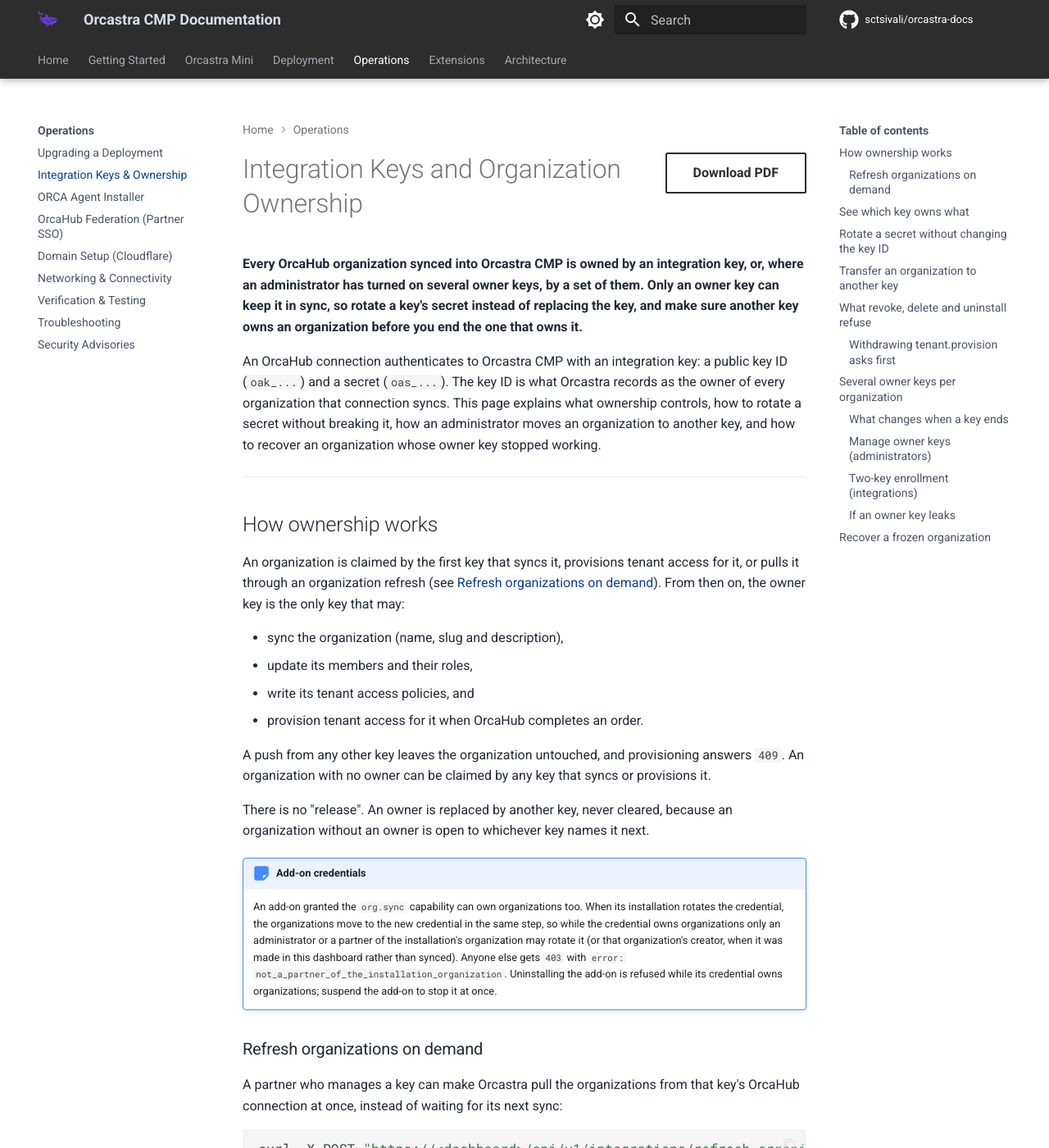
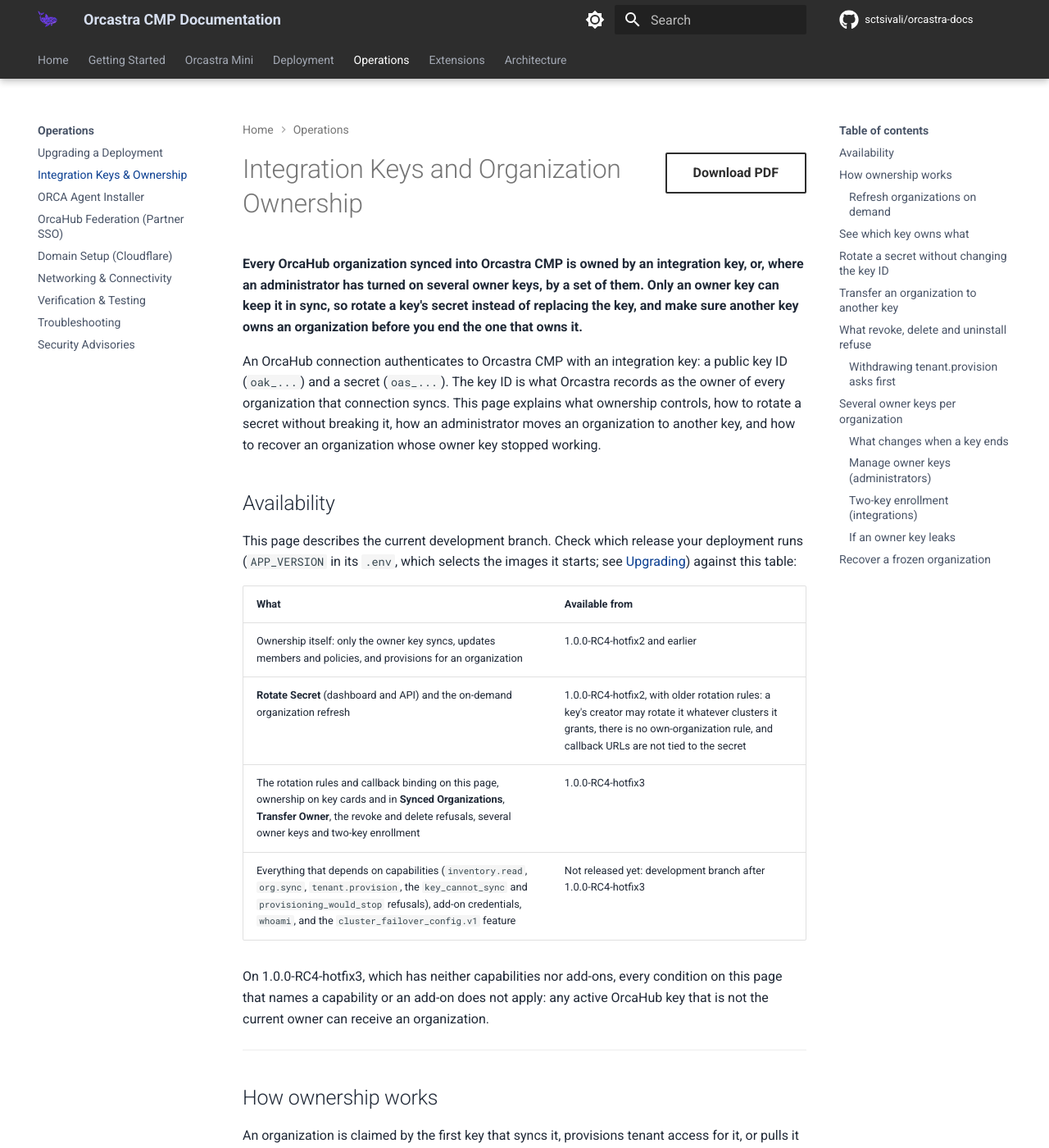
Before and after one commit to sctsivali/orcastra-docs, an MkDocs documentation site: the page built from docs/operations/integration-keys.md, in a window 1280 px wide and 1400 px high. Shown: the whole window at 82% size. Built offline with MkDocs 1.6.1 and Material for MkDocs 9.7.7, drawn with Linux system fonts in a browser that asks for light colours; comment, search, counter and statistics services are not loaded; the version menu is left out; some of the changed text lies outside the part shown.

Commit message:
docs(operations): say which release carries each key feature
The key ownership page described the development branch with no
release marker, so an operator on 1.0.0-RC4-hotfix3 would look for
capabilities, add-ons and whoami that their release does not have, and
one on hotfix2 would expect rotation rules it does not enforce.

An Availability table at the top maps each feature to the first
release that has it (hotfix2, hotfix3, or not released yet), and says
which conditions fall away on hotfix3.

Rolling back across 015a_organization_owner_keys is not
forward-compatible: the integration key page warns about it and the
upgrading guide names the downgrade to run first, which
rollback_release.sh already enforces.

```diff
--- a/docs/operations/integration-keys.md
+++ b/docs/operations/integration-keys.md
@@ -3,6 +3,19 @@
 **Every OrcaHub organization synced into Orcastra CMP is owned by an integration key, or, where an administrator has turned on several owner keys, by a set of them. Only an owner key can keep it in sync, so rotate a key's secret instead of replacing the key, and make sure another key owns an organization before you end the one that owns it.**
 
 An OrcaHub connection authenticates to Orcastra CMP with an integration key: a public key ID (`oak_...`) and a secret (`oas_...`). The key ID is what Orcastra records as the owner of every organization that connection syncs. This page explains what ownership controls, how to rotate a secret without breaking it, how an administrator moves an organization to another key, and how to recover an organization whose owner key stopped working.
+
+## Availability
+
+This page describes the current development branch. Check which release your deployment runs (`APP_VERSION` in its `.env`, which selects the images it starts; see [Upgrading](upgrading.md)) against this table:
+
+| What | Available from |
+|---|---|
+| Ownership itself: only the owner key syncs, updates members and policies, and provisions for an organization | 1.0.0-RC4-hotfix2 and earlier |
+| **Rotate Secret** (dashboard and API) and the on-demand organization refresh | 1.0.0-RC4-hotfix2, with older rotation rules: a key's creator may rotate it whatever clusters it grants, there is no own-organization rule, and callback URLs are not tied to the secret |
+| The rotation rules and callback binding on this page, ownership on key cards and in **Synced Organizations**, **Transfer Owner**, the revoke and delete refusals, several owner keys and two-key enrollment | 1.0.0-RC4-hotfix3 |
+| Everything that depends on capabilities (`inventory.read`, `org.sync`, `tenant.provision`, the `key_cannot_sync` and `provisioning_would_stop` refusals), add-on credentials, `whoami`, and the `cluster_failover_config.v1` feature | Not released yet: development branch after 1.0.0-RC4-hotfix3 |
+
+On 1.0.0-RC4-hotfix3, which has neither capabilities nor add-ons, every condition on this page that names a capability or an add-on does not apply: any active OrcaHub key that is not the current owner can receive an organization.
 
 ---
 
@@ -180,6 +193,9 @@
 
 The owner sets are checked before the key is changed in Vault. If the database then fails to save them after the key was changed, the answer is `503` with "The key was changed, but the organizations it owns could not be updated." The key is already revoked, deleted or narrowed and stops working at once. Finish the change in **Synced Organizations > Owner Keys** on each organization the key owned: remove the key, or make another key the primary.
 
+!!! warning "Rolling back below 1.0.0-RC4-hotfix3"
+    Owner sets are stored by schema revision `015a_organization_owner_keys`, which every upgrade to 1.0.0-RC4-hotfix3 or later applies, whether or not several owner keys are turned on. An older release claims organizations without owner rows, which that revision refuses, so it is not forward-compatible: downgrade it first, from an image that ships it, before you start the older release. `rollback_release.sh` refuses `--skip-migrations` across it. See [Rolling back](upgrading.md#rolling-back).
+
 Each change to an owner set is recorded as `integration.organization.owner.add`, `.remove` or `.primary`, with the set before and after. An administrator's **Transfer Owner** still replaces the whole set with the new key; its answer lists the co-owners it removed (`removed_owner_key_ids`).
 
 ### Manage owner keys (administrators)
```
Also changed, not shown: docs/operations/upgrading.md (+7 -0 lines).
